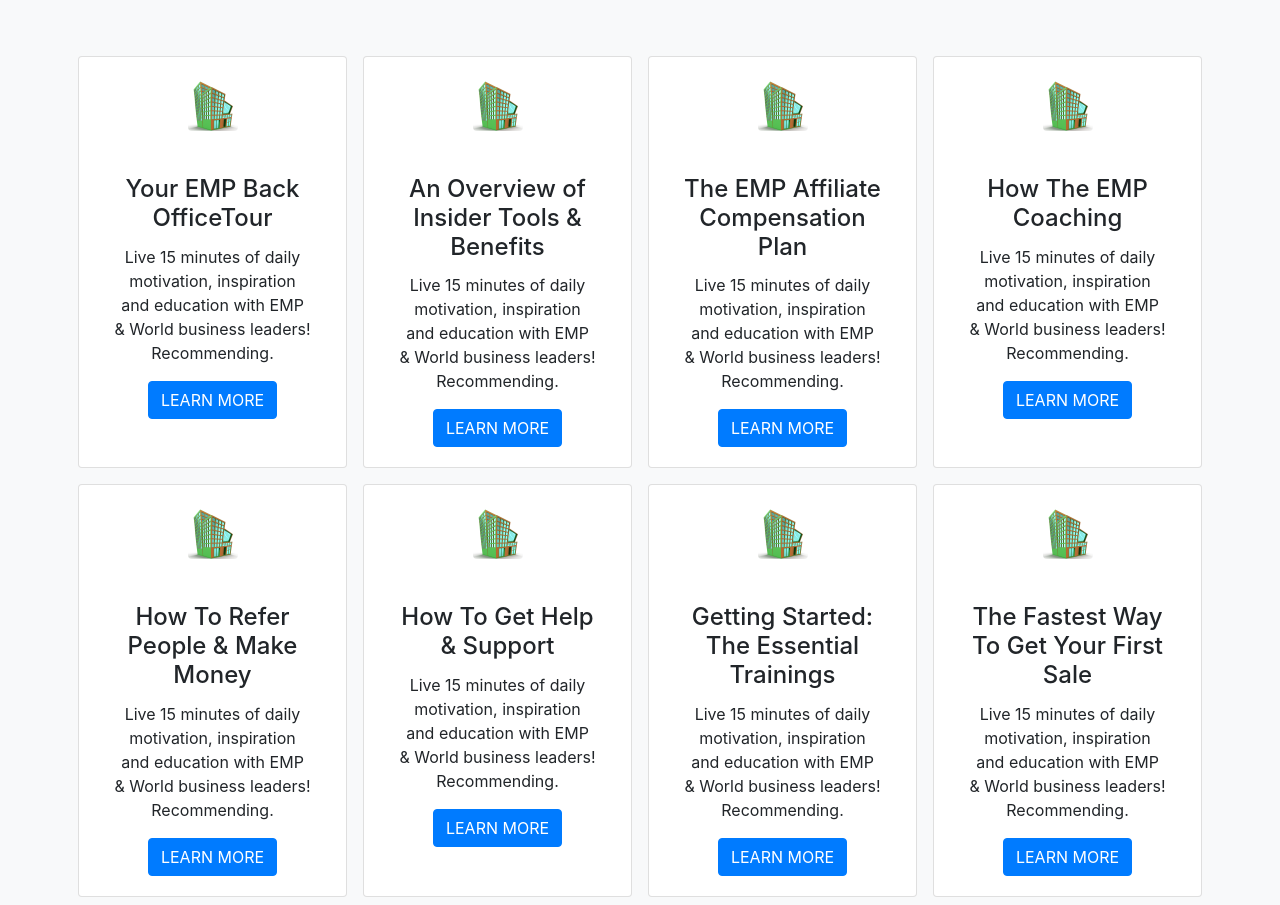
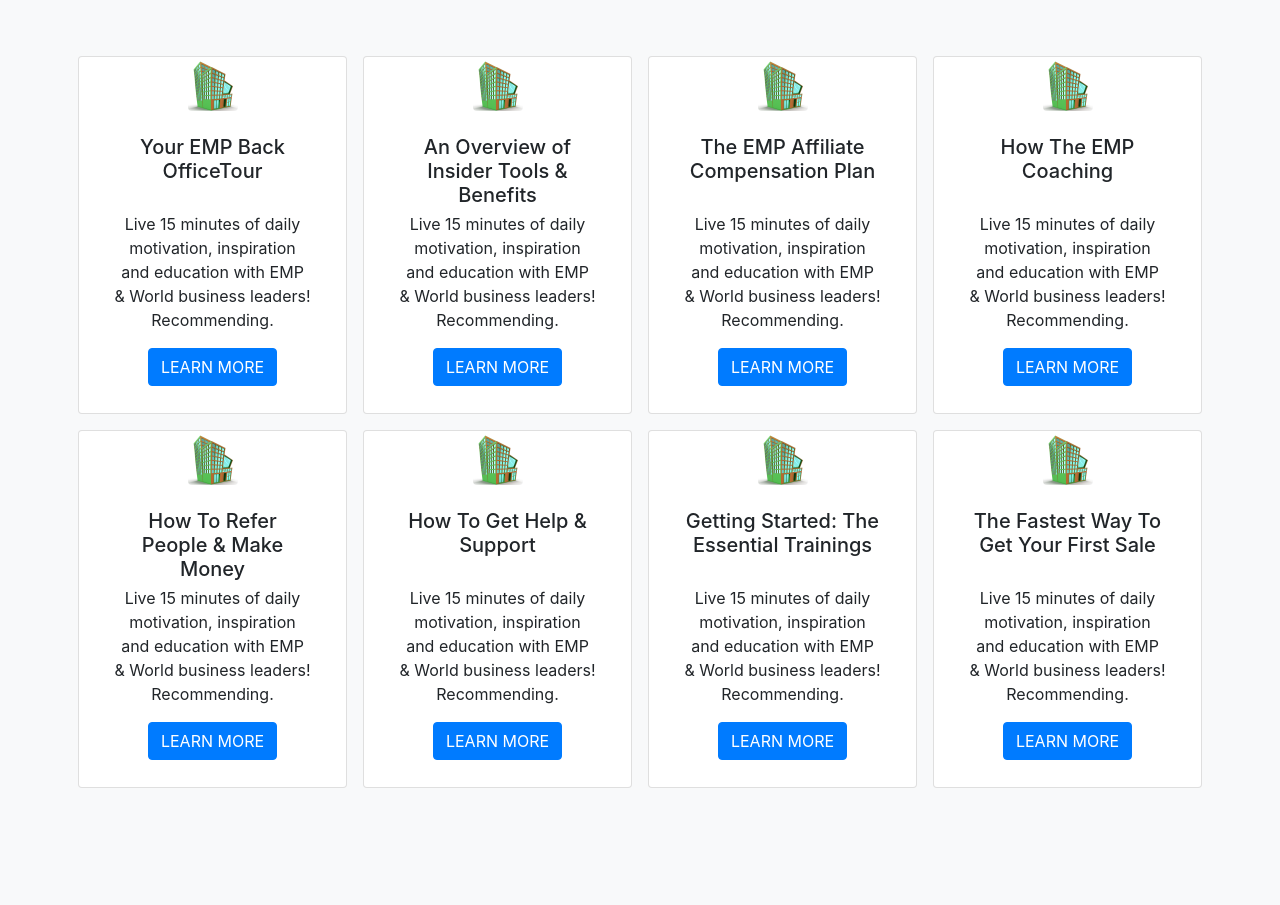
Before and after one commit to awvdeker/Frameworking-FTW, a plain HTML site: page index.html in a window 1280 px wide. After the commit the page ends 800 px from the top, so only its background shows below. Drawn offline with nearby package versions, Linux system fonts and the light colour scheme.

Commit message:
buttons zelfde hoogte maar onderste kaders te klein

```diff
--- a/index.html
+++ b/index.html
@@ -11,9 +11,9 @@
   <div class="container bg-light mt-5 ml-auto mr-auto">
     <div class="row">
       <div class="col bg-white m-2 card">
-        <img src="gebouw.jpg" height="50" width="50" class="rounded mx-auto d-block my-4">
+        <img src="gebouw.jpg" height="50" width="50" class="rounded mx-auto d-block my-1">
         <div class="card-body">
-          <h4 class="text-center card-title">Your EMP Back OfficeTour</h4>
+          <h5 class="text-center card-title h-25">Your EMP Back OfficeTour</h5>
           <p class="text-center card-text">Live 15 minutes of daily motivation, inspiration and education with EMP & World business leaders! Recommending.</p>
           <button type="button" class="btn btn-primary rounded mx-auto d-block">LEARN MORE</button>
         </div>
@@ -29,25 +29,25 @@
           </div>
         </div>
 -->
-        <img src="gebouw.jpg" height="50" width="50" class="rounded mx-auto d-block my-4">
+        <img src="gebouw.jpg" height="50" width="50" class="rounded mx-auto d-block my-1">
         <div class="card-body">
-          <h4 class="text-center card-title">An Overview of Insider Tools & Benefits</h4>
+          <h5 class="text-center card-title h-25">An Overview of Insider Tools & Benefits</h5>
           <p class="text-center card-text">Live 15 minutes of daily motivation, inspiration and education with EMP & World business leaders! Recommending.</p>
           <button type="button" class="btn btn-primary rounded mx-auto d-block">LEARN MORE</button>
         </div>
       </div>
       <div class="col bg-white m-2 card">
-        <img src="gebouw.jpg" height="50" width="50" class="rounded mx-auto d-block my-4">
+        <img src="gebouw.jpg" height="50" width="50" class="rounded mx-auto d-block my-1">
         <div class="card-body">
-          <h4 class="text-center card-title">The EMP Affiliate Compensation Plan</h4>
+          <h5 class="text-center card-title h-25">The EMP Affiliate Compensation Plan</h5>
           <p class="text-center card-text">Live 15 minutes of daily motivation, inspiration and education with EMP & World business leaders! Recommending.</p>
           <button type="button" class="btn btn-primary rounded mx-auto d-block">LEARN MORE</button>
         </div>
       </div>
       <div class="col bg-white m-2 card">
-        <img src="gebouw.jpg" height="50" width="50" class="rounded mx-auto d-block my-4">
+        <img src="gebouw.jpg" height="50" width="50" class="rounded mx-auto d-block my-1">
         <div class="card-body">
-          <h4 class="text-center card-title">How The EMP Coaching</h4>
+          <h5 class="text-center card-title h-25">How The EMP Coaching</h5>
           <p class="text-center card-text">Live 15 minutes of daily motivation, inspiration and education with EMP & World business leaders! Recommending.</p>
           <button type="button" class="btn btn-primary rounded mx-auto d-block">LEARN MORE</button>
         </div>
@@ -55,33 +55,33 @@
     </div>
     <div class="row">
       <div class="col bg-white m-2 card">
-        <img src="gebouw.jpg" height="50" width="50" class="rounded mx-auto d-block my-4">
+        <img src="gebouw.jpg" height="50" width="50" class="rounded mx-auto d-block my-1">
         <div class="card-body">
-          <h4 class="text-center card-title">How To Refer People & Make Money</h4>
+          <h5 class="text-center card-title h-25">How To Refer People & Make Money</h5>
           <p class="text-center card-text">Live 15 minutes of daily motivation, inspiration and education with EMP & World business leaders! Recommending.</p>
           <button type="button" class="btn btn-primary rounded mx-auto d-block">LEARN MORE</button>
         </div>
       </div>
       <div class="col bg-white m-2 card">
-        <img src="gebouw.jpg" height="50" width="50" class="rounded mx-auto d-block my-4">
+        <img src="gebouw.jpg" height="50" width="50" class="rounded mx-auto d-block my-1">
         <div class="card-body">
-          <h4 class="text-center card-title">How To Get Help & Support</h4>
+          <h5 class="text-center card-title h-25">How To Get Help & Support</h5>
           <p class="text-center card-text">Live 15 minutes of daily motivation, inspiration and education with EMP & World business leaders! Recommending.</p>
           <button type="button" class="btn btn-primary rounded mx-auto d-block">LEARN MORE</button>
         </div>
       </div>
       <div class="col bg-white m-2 card">
-        <img src="gebouw.jpg" height="50" width="50" class="rounded mx-auto d-block my-4">
+        <img src="gebouw.jpg" height="50" width="50" class="rounded mx-auto d-block my-1">
         <div class="card-body">
-          <h4 class="text-center card-title">Getting Started: The Essential Trainings</h4>
+          <h5 class="text-center card-title h-25">Getting Started: The Essential Trainings</h5>
           <p class="text-center card-text">Live 15 minutes of daily motivation, inspiration and education with EMP & World business leaders! Recommending.</p>
           <button type="button" class="btn btn-primary rounded mx-auto d-block">LEARN MORE</button>
         </div>
       </div>
       <div class="col bg-white m-2 card">
-        <img src="gebouw.jpg" height="50" width="50" class="rounded mx-auto d-block my-4">
+        <img src="gebouw.jpg" height="50" width="50" class="rounded mx-auto d-block my-1">
         <div class="card-body">
-          <h4 class="text-center card-title">The Fastest Way To Get Your First Sale</h4>
+          <h5 class="text-center card-title h-25">The Fastest Way To Get Your First Sale</h5>
           <p class="text-center card-text">Live 15 minutes of daily motivation, inspiration and education with EMP & World business leaders! Recommending.</p>
           <button type="button" class="btn btn-primary rounded mx-auto d-block">LEARN MORE</button>
         </div>
```
